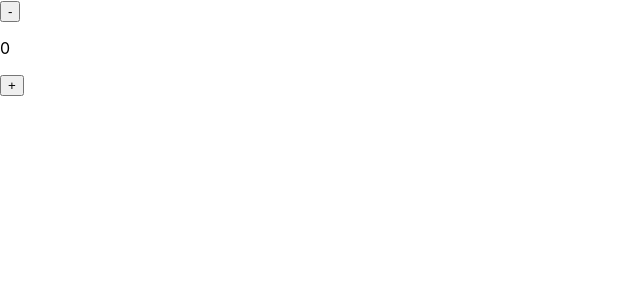
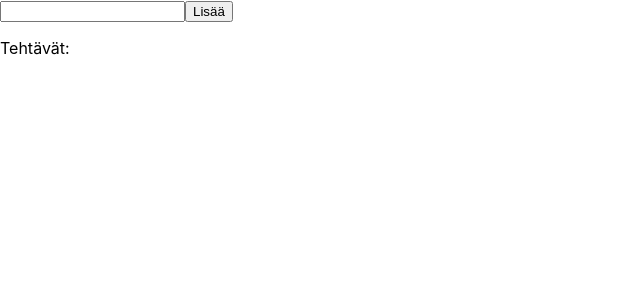
Before and after one commit to PaloPatrik/React-hommeli1, a React (Create React App) app: page / in a window 1280 px wide. Shown: the top 300 px of the page, without its empty margins (0-640 px from the left). Built offline with nearby package versions, Linux system fonts and the light colour scheme.

Commit message:
Thtlista tehty

```diff
--- a/src/App.jsx
+++ b/src/App.jsx
@@ -1,13 +1,35 @@
 const { useState } = require("react")
 
 const App = () => {
-  const [maara, setMaara] = useState(0);
+ const [tehtava, setTehtava] = useState([]);
+ const [arvo, setArvo] = useState('');
+ const lisays = () => {
+  let copy = tehtava;
+copy.push(arvo)
+setTehtava(copy)
+setArvo('')
+ }
+ const poista = (testi) => {
+  for (let q = 0; q < tehtava.length; q++) {
+    const element = tehtava[q];
+    console.log(element,testi)
+    if (element === testi) {
+      let copy = [...tehtava];
+      copy.splice(q,1)
+      setTehtava(copy)
+      break
+    }
+  }
+ }
+
+
 
   return (
   <div>
-  <button onClick={() =>setMaara(maara -1)}>-</button>
-  <p>{maara}</p>
-  <button onClick={() =>setMaara(maara +1)}>+</button>
+    <input type="text" onChange={ (e) => setArvo(e.target.value)}/>
+    <button onClick={lisays}>Lisää</button>
+    <p>Tehtävät:</p>
+    {tehtava.map(testi => <p>{testi}<button onClick={() => poista(testi)}>Poista</button></p>)}
   </div>
 )
   }
```
